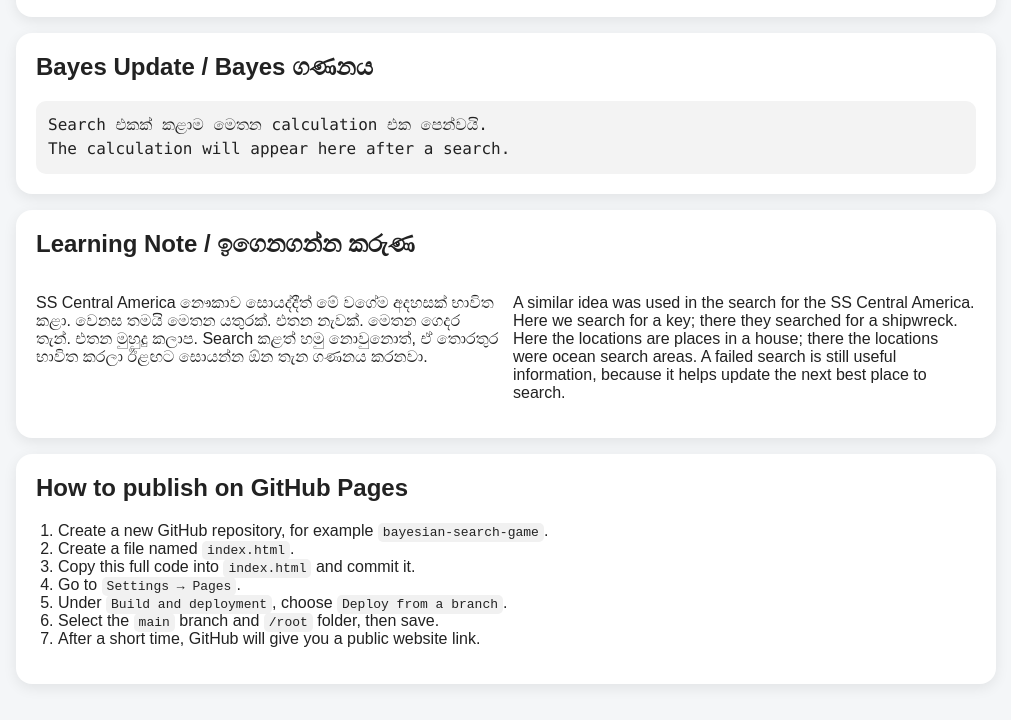
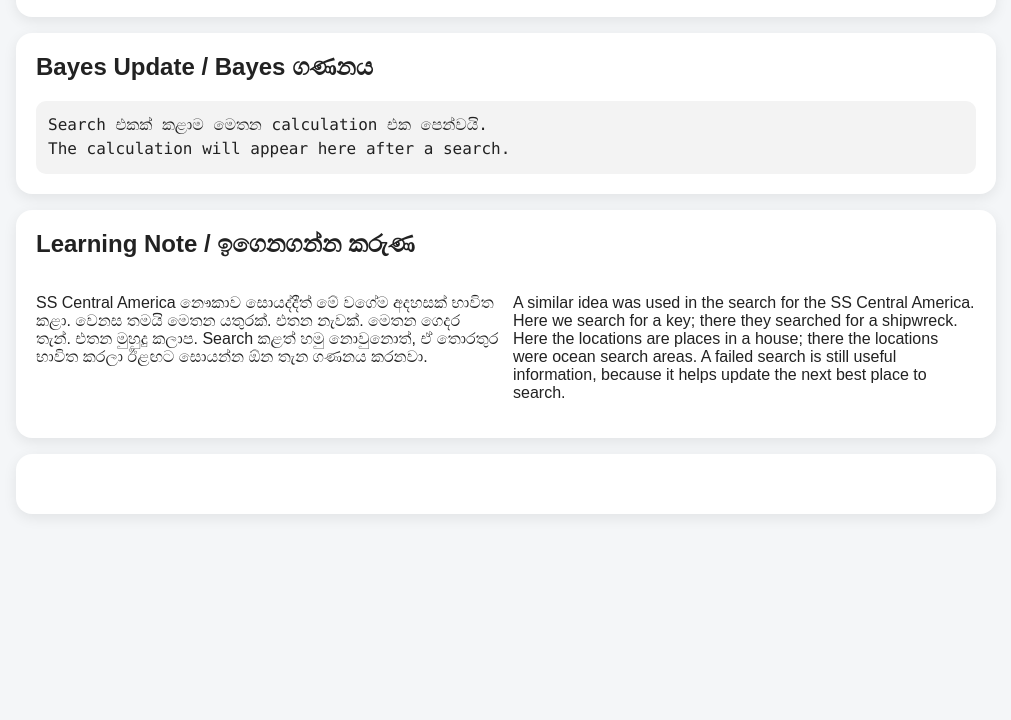
Before and after one commit to rasikanandana/bayesian-search-game, a plain HTML site: page index.html in a window 1280 px wide. Shown: the part 908-1628 px from the top of the page, without its empty margins (134-1145 px from the left). After the commit the page ends 1458 px from the top, so only its background shows below. Drawn offline with Linux system fonts and the light colour scheme.

Commit message:
Update index.html

```diff
--- a/index.html
+++ b/index.html
@@ -237,17 +237,7 @@
     </div>
 
     <div class="card">
-      <h2>How to publish on GitHub Pages</h2>
-      <ol>
-        <li>Create a new GitHub repository, for example <code>bayesian-search-game</code>.</li>
-        <li>Create a file named <code>index.html</code>.</li>
-        <li>Copy this full code into <code>index.html</code> and commit it.</li>
-        <li>Go to <code>Settings → Pages</code>.</li>
-        <li>Under <code>Build and deployment</code>, choose <code>Deploy from a branch</code>.</li>
-        <li>Select the <code>main</code> branch and <code>/root</code> folder, then save.</li>
-        <li>After a short time, GitHub will give you a public website link.</li>
-      </ol>
-    </div>
+      <h2>
   </div>
 
   <script>
```
